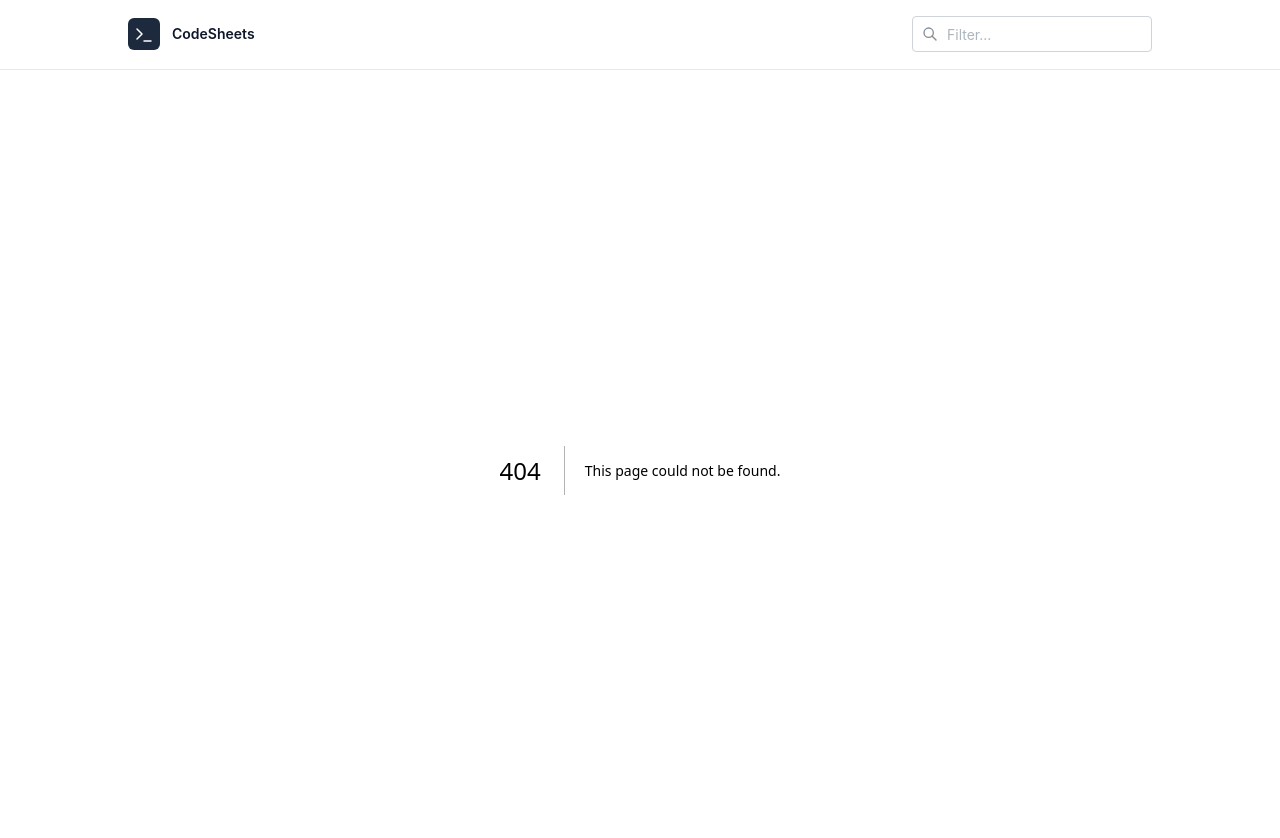
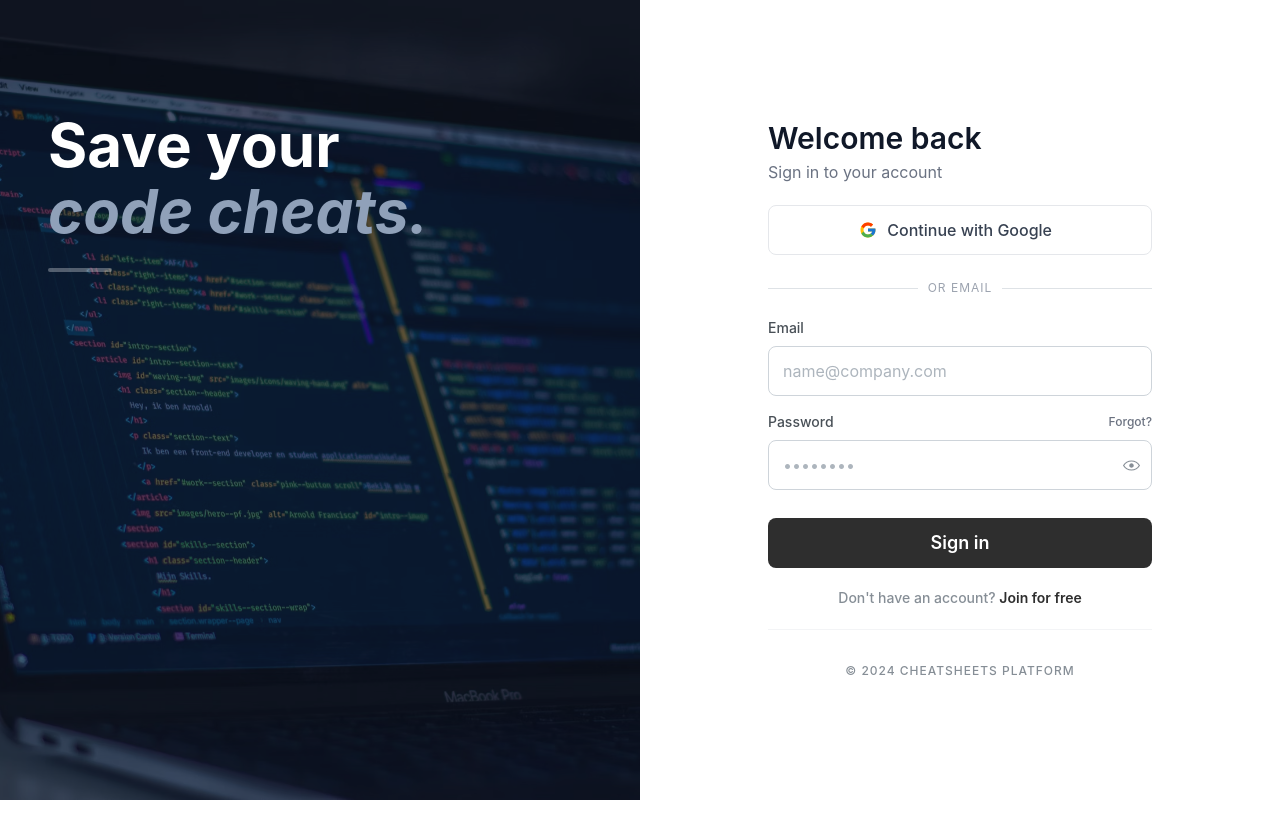
Before and after one commit to suzanpradhan/cheatsheets, a Next.js app: page /login in a window 1280 px wide. Before the commit this address had no page. Shown: the top 838 px of the page. After the commit the page ends 800 px from the top, so only its background shows below. Built offline with nearby package versions, Linux system fonts and the light colour scheme.

Commit message:
feat: Introduce initial authentication forms, snippets page, and core application layouts with Mantine integration.

```diff
--- /dev/null
+++ b/app/(auth)/login/page.tsx
@@ -0,0 +1,33 @@
+import Image from 'next/image';
+import { LoginForm } from '@/components/modules/auth/login-form';
+import background from '@/assets/images/login-bg.avif';
+
+export default function Login() {
+  return (
+    <div className="flex min-h-screen">
+      <div className="hidden lg:flex lg:w-1/2 relative bg-gray-900 px-12 py-28">
+        <div className="absolute inset-0 opacity-40">
+          <Image
+            src={background}
+            alt="Code background"
+            fill
+            className="object-cover"
+            priority
+          />
+        </div>
+
+        <div className="absolute inset-0 bg-linear-gradient-to-br from-black/60 via-transparent to-transparent" />
+
+        <div className="relative z-10 max-w-md text-6xl font-bold leading-[1.1] ">
+          <h1 className=" text-white">Save your</h1>
+          <h2 className="italic text-slate-400 mb-6">code cheats.</h2>
+          <div className="w-16 h-1 bg-white/30 rounded-full" />
+        </div>
+      </div>
+
+      <div className="w-full lg:w-1/2 flex justify-center items-center  p-8 md:p-16 lg:p-0 bg-white">
+        <LoginForm />
+      </div>
+    </div>
+  );
+}
--- /dev/null
+++ b/app/(pages)/layout.tsx
@@ -0,0 +1,14 @@
+import { TopNav } from '@/components/partials/TopNav';
+
+export default function PageLayout({
+  children,
+}: Readonly<{
+  children: React.ReactNode;
+}>) {
+  return (
+    <div>
+      <TopNav />
+      {children}
+    </div>
+  );
+}
--- /dev/null
+++ b/app/(pages)/snippets/page.tsx
@@ -0,0 +1,9 @@
+import SnippetsGrid from '@/components/modules/snippets/SnippetGrid';
+
+export default function SnippetPage() {
+  return (
+    <main className={'px-6 flex items-center justify-center'}>
+      <SnippetsGrid />
+    </main>
+  );
+}
--- a/app/layout.tsx
+++ b/app/layout.tsx
@@ -3,7 +3,6 @@ import { Geist, Geist_Mono } from 'next/font/google';
 import '@mantine/core/styles.css';
 import { MantineProvider } from '@mantine/core';
 import './globals.css';
-import { TopNav } from '@/components/partials/TopNav';
 
 const geistSans = Geist({
   variable: '--font-geist-sans',
@@ -30,8 +29,11 @@ export default function RootLayout({
       <body
         className={`${geistSans.variable} ${geistMono.variable} antialiased`}
       >
-        <MantineProvider>
-          <TopNav />
+        <MantineProvider
+          theme={{
+            primaryColor: 'dark',
+          }}
+        >
           {children}
         </MantineProvider>
       </body>
--- a/app/page.tsx
+++ b/app/page.tsx
@@ -1,9 +1,5 @@
-import SnippetsGrid from '@/components/modules/snippets/SnippetGrid';
+import { redirect } from 'next/navigation';
 
 export default function Home() {
-  return (
-    <main className={'px-6 flex items-center justify-center'}>
-      <SnippetsGrid />
-    </main>
-  );
+  redirect('/snippets');
 }
--- /dev/null
+++ b/components/modules/auth/login-form.tsx
@@ -0,0 +1,190 @@
+'use client';
+import {
+  Button,
+  TextInput,
+  PasswordInput,
+  Divider,
+  Text,
+  Stack,
+  Box,
+  Anchor,
+} from '@mantine/core';
+import google from '@/assets/svg/google.svg';
+import Image from 'next/image';
+import { useForm } from '@mantine/form';
+
+export const LoginForm = () => {
+  const form = useForm({
+    mode: 'uncontrolled',
+    initialValues: {
+      email: '',
+      password: '',
+    },
+
+    validate: {
+      email: (value) => (/^\S+@\S+$/.test(value) ? null : 'Invalid email'),
+    },
+  });
+
+  const handleGoogleSignIn = () => {
+    console.log('Google sign in clicked');
+  };
+
+  const handleSubmit = () => {
+    console.log('Sign in with:', form.values);
+  };
+
+  return (
+    <Box className="w-full max-w-sm">
+      <Stack gap="lg">
+        <div>
+          <h2 className="text-3xl font-semibold text-gray-900 mb-1">
+            Welcome back
+          </h2>
+          <p className="text-gray-500 text-md font-normal">
+            Sign in to your account
+          </p>
+        </div>
+
+        <div>
+          <Button
+            variant="outline"
+            size="lg"
+            color="gray"
+            radius="md"
+            leftSection={
+              <Image src={google} alt="Google" width={18} height={18} />
+            }
+            onClick={handleGoogleSignIn}
+            fullWidth
+            className="mb-6"
+            styles={{
+              label: { color: '#374151', fontSize: '16px', fontWeight: 500 },
+              root: {
+                borderColor: '#e5e7eb',
+              },
+            }}
+          >
+            Continue with Google
+          </Button>
+
+          <Divider
+            label="OR EMAIL"
+            labelPosition="center"
+            styles={{
+              label: {
+                color: '#9ca3af',
+                fontSize: '12px',
+                letterSpacing: '1px',
+              },
+              root: {
+                borderColor: '#f3f4f6',
+              },
+            }}
+          />
+        </div>
+        <form onSubmit={form.onSubmit(() => handleSubmit())}>
+          <Stack gap="md">
+            <div>
+              <Text size="sm" fw={500} mb={8} c="gray.7">
+                Email
+              </Text>
+              <TextInput
+                placeholder="name@company.com"
+                size="md"
+                radius="md"
+                required
+                {...form.getInputProps('email')}
+                styles={{
+                  input: {
+                    height: '50px',
+                  },
+                  label: {
+                    fontSize: '16px',
+                  },
+                }}
+              />
+            </div>
+
+            <div className="mb-3">
+              <div className="flex justify-between items-center mb-2">
+                <Text size="sm" fw={500} c="gray.7">
+                  Password
+                </Text>
+                <Text
+                  size="xs"
+                  fw={500}
+                  className="cursor-pointer"
+                  styles={{
+                    root: {
+                      color: '#6b7280', // normal color
+                      transition: 'color 0.2s',
+                      '&:hover': {
+                        color: '#000000', // hover color
+                      },
+                    },
+                  }}
+                >
+                  Forgot?
+                </Text>
+              </div>
+              <PasswordInput
+                placeholder="••••••••"
+                size="md"
+                radius={'md'}
+                required
+                {...form.getInputProps('password')}
+                styles={{
+                  input: {
+                    height: '50px',
+                  },
+                  label: {
+                    fontSize: '16px',
+                  },
+                }}
+              />
+            </div>
+
+            <Button
+              type="submit"
+              size="lg"
+              radius="md"
+              fullWidth
+              variant="filled"
+            >
+              Sign in
+            </Button>
+          </Stack>
+        </form>
+
+        <Text size="sm" ta="center" c="dimmed" fw={500}>
+          Don&apos;t have an account?{' '}
+          <Anchor href="/signup" underline="hover" c={'dark'} fw={600}>
+            Join for free
+          </Anchor>
+        </Text>
+        <div>
+          <Divider
+            styles={{
+              root: {
+                borderColor: '#f3f4f6',
+              },
+            }}
+          />
+
+          <Text
+            size="xs"
+            ta="center"
+            c="dimmed"
+            mt="xl"
+            fw={'500'}
+            lh={'1.5'}
+            lts={'1px'}
+          >
+            © 2024 CHEATSHEETS PLATFORM
+          </Text>
+        </div>
+      </Stack>
+    </Box>
+  );
+};
--- a/package.json
+++ b/package.json
@@ -19,6 +19,7 @@
   },
   "dependencies": {
     "@mantine/core": "^8.3.13",
+    "@mantine/form": "^8.3.14",
     "@mantine/hooks": "^8.3.13",
     "@tabler/icons-react": "^3.36.1",
     "next": "16.1.6",
```
Also changed, not shown: assets/images/login-bg.avif (added), assets/svg/google.svg (added).
